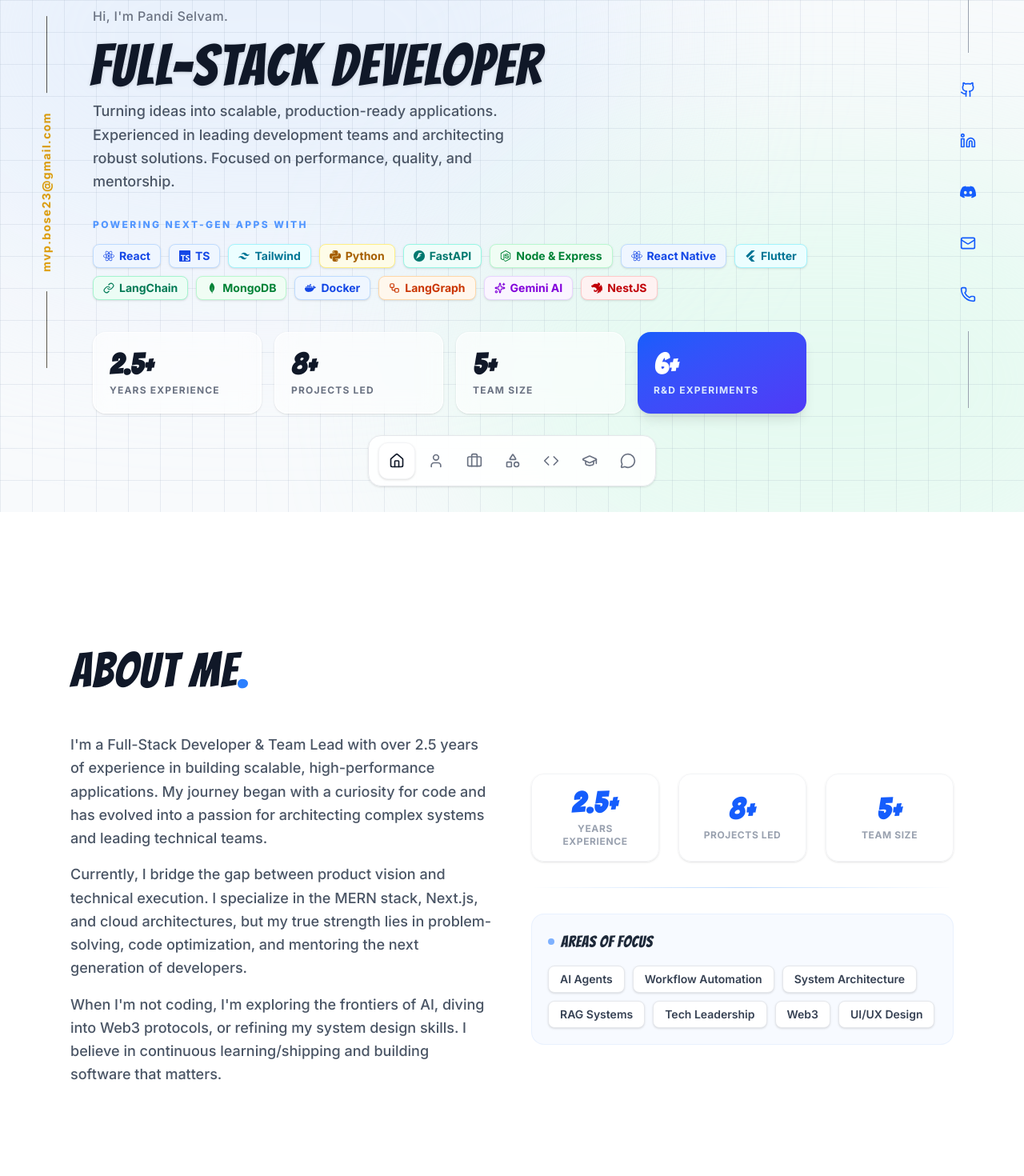
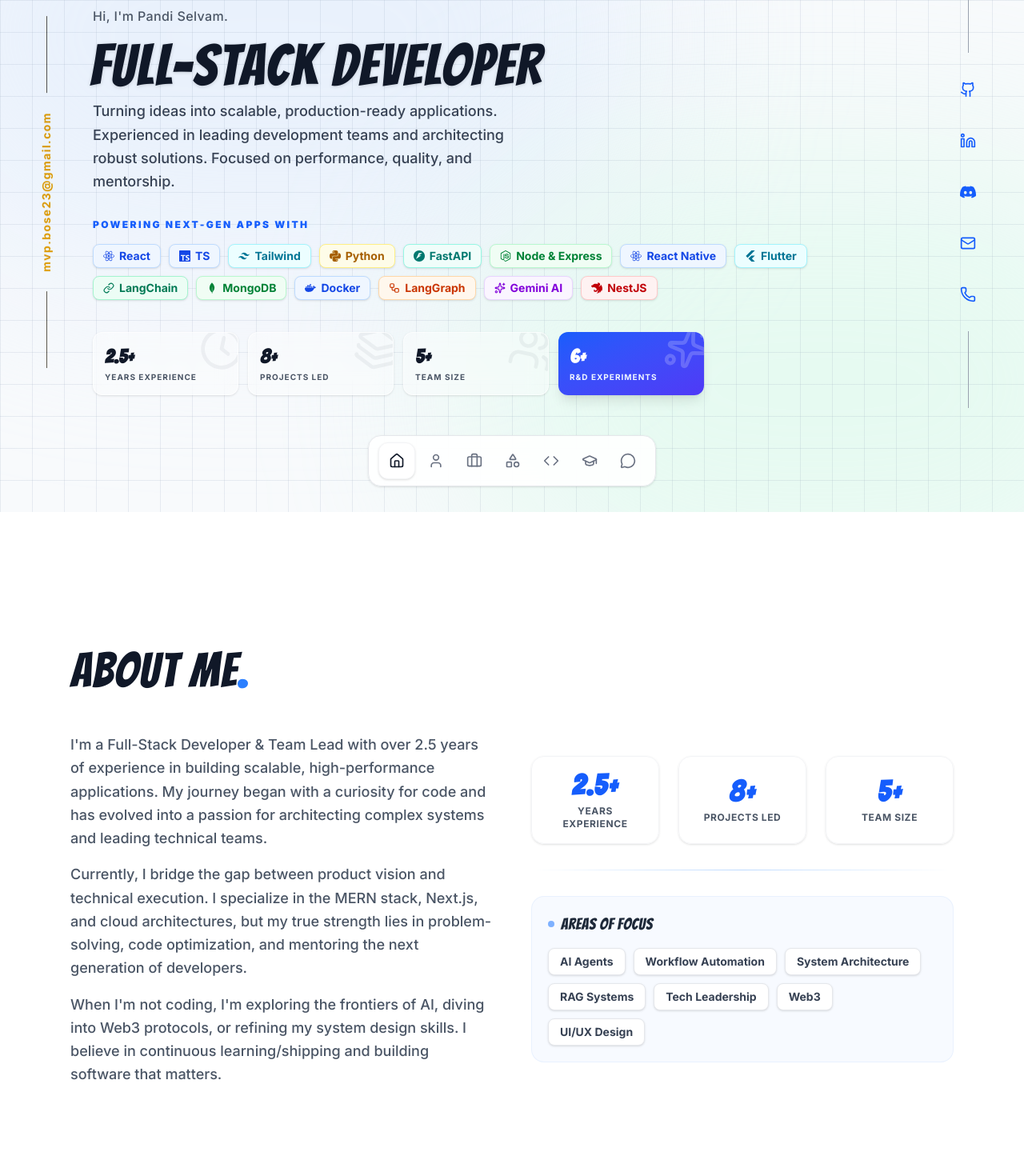
Before and after one commit to Pandi2352/pandi-portfolio, a React (Vite) app: page / in a window 1280 px wide. Shown: the part 160-1630 px from the top of the page at 80% size. Built offline with nearby package versions, Linux system fonts and the light colour scheme.

Commit message:
feat: Implement core portfolio website structure with lazy loading for sections and an SEO sitemap.

```diff
--- a/index.html
+++ b/index.html
@@ -11,13 +11,10 @@
     </script>
     <meta charset="UTF-8" />
     <link rel="icon" type="image/svg+xml" href="/vite.svg" />
-    <link rel="preconnect" href="https://fonts.googleapis.com">
-    <link rel="preconnect" href="https://fonts.gstatic.com" crossorigin>
-    <link href="https://fonts.googleapis.com/css2?family=Bangers&family=Inter:ital,opsz,wght@0,14..32,100..900;1,14..32,100..900&display=swap" rel="stylesheet">
 
     <!-- SEO & Performance -->
-    <meta name="description" content="Senior Full-Stack Developer & Team Lead specializing in MERN stack, Next.js, and AI automation. Architecting scalable web solutions." />
-    <meta name="keywords" content="Pandi Selvam, Full Stack Developer, Team Lead, MERN Stack, React, Next.js, AI Agents, Web3, Software Engineer" />
+    <meta name="description" content="Senior Full-Stack Developer & Team Lead specializing in MERN stack, Next.js, and AI automation. Architecting scalable web solutions in India." />
+    <meta name="keywords" content="Pandi Selvam, Full Stack Developer India, Team Lead, MERN Stack, React, Next.js, AI Agents, Web3, Software Engineer, Sivakasi, Tamil Nadu" />
     <meta name="author" content="Pandi Selvam" />
     <meta name="theme-color" content="#ffffff" media="(prefers-color-scheme: light)" />
     <meta name="theme-color" content="#0b1120" media="(prefers-color-scheme: dark)" />
@@ -27,6 +24,8 @@
     <meta property="og:url" content="https://pandiselvam.in/" />
     <meta property="og:title" content="Pandi Selvam | Senior Full-Stack Developer" />
     <meta property="og:description" content="Senior Full-Stack Developer & Team Lead specializing in MERN stack, Next.js, and AI automation." />
+    <meta property="og:site_name" content="Pandi Selvam Portfolio" />
+    <meta property="og:locale" content="en_US" />
 
     <meta property="og:image" content="https://pandiselvam.in/og-image.png" />
     <meta name="twitter:card" content="summary_large_image" />
@@ -34,6 +33,7 @@
     <meta name="twitter:title" content="Pandi Selvam | Senior Full-Stack Developer" />
     <meta name="twitter:description" content="Senior Full-Stack Developer & Team Lead specializing in MERN stack, Next.js, and AI automation." />
     <meta name="twitter:image" content="https://pandiselvam.in/og-image.png" />
+    <meta name="twitter:creator" content="@mvp_bose" />
 
     <link rel="canonical" href="https://pandiselvam.in/" />
     <link rel="manifest" href="/manifest.json" />
@@ -56,10 +56,49 @@
       "knowsAbout": ["Full Stack Development", "MERN Stack", "Next.js", "AI Agents", "Web3", "System Architecture", "Leadership"]
     }
     </script>
+    <meta name="robots" content="index, follow" />
+    <meta name="googlebot" content="index, follow" />
+    <meta name="apple-mobile-web-app-capable" content="yes" />
+    <meta name="apple-mobile-web-app-status-bar-style" content="default" />
+    <meta name="apple-mobile-web-app-title" content="Pandi Selvam" />
+    <meta name="format-detection" content="telephone=no" />
   </head>
   <body>
-    <noscript>You need to enable JavaScript to run this app.</noscript>
-    <div id="root"></div>
+    <noscript>
+      <div style="padding: 20px; text-align: center; font-family: sans-serif;">
+        <h1>Pandi Selvam | Senior Full-Stack Developer</h1>
+        <p>Turning ideas into scalable, production-ready applications. Experienced in leading development teams and architecting robust solutions.</p>
+        <p>You need to enable JavaScript to run this app properly.</p>
+      </div>
+    </noscript>
+
+    <div id="root">
+      <!-- Static SEO Content (Visible in View Source) -->
+      <header style="display:none">
+        <h1>Pandi Selvam | Senior Full-Stack Developer & Team Lead</h1>
+        <nav>
+          <a href="#about">About</a>
+          <a href="#experience">Experience</a>
+          <a href="#projects">Projects</a>
+          <a href="#skills">Skills</a>
+          <a href="#contact">Contact</a>
+        </nav>
+      </header>
+      <main style="display:none">
+        <section id="hero">
+          <h2>FULL-STACK DEVELOPER</h2>
+          <p>Turning ideas into scalable, production-ready applications. Experienced in leading development teams and architecting robust solutions. Focused on performance, quality, and mentorship.</p>
+        </section>
+        <section id="about-summary">
+          <h3>About Pandi Selvam</h3>
+          <p>Full-Stack Developer & Team Lead with over 2.5 years of experience in building scalable, high-performance applications. Specialist in MERN stack, Next.js, and AI automation.</p>
+        </section>
+      </main>
+      <footer style="display:none">
+        <p>&copy; 2026 Pandi Selvam. Based in Sivakasi, Tamil Nadu, India.</p>
+      </footer>
+    </div>
+
     <script type="module" src="/src/main.tsx"></script>
   </body>
 </html>
--- a/src/components/About.tsx
+++ b/src/components/About.tsx
@@ -32,7 +32,7 @@
                 <span className="text-3xl md:text-4xl font-bold text-blue-600 font-['Bangers'] tracking-wider group-hover:scale-110 transition-transform duration-300">
                   {stat.value}
                 </span>
-                <span className="text-xs font-bold text-gray-400 uppercase tracking-wider text-center">
+                <span className="text-xs font-bold text-gray-600 uppercase tracking-wider text-center">
                   {stat.label}
                 </span>
               </div>
--- a/src/components/Experience.tsx
+++ b/src/components/Experience.tsx
@@ -44,7 +44,7 @@
                         </div>
                     </div>
 
-                    <div className="flex flex-col items-start md:items-end gap-1 text-sm text-gray-500">
+                    <div className="flex flex-col items-start md:items-end gap-1 text-sm text-gray-600">
                         <span className="flex items-center gap-1.5">
                             <Calendar className="w-3.5 h-3.5" />
                             {job.duration}
--- a/src/components/Footer.tsx
+++ b/src/components/Footer.tsx
@@ -23,7 +23,7 @@
         {/* Social Links (Mobile only, desktop uses sidebar) */}
         <div className="flex md:hidden items-center gap-4">
             {socials.map((social, index) => (
-                <a key={index} href={social.href} className="text-gray-400 hover:text-blue-600 transition-colors">
+                <a key={index} href={social.href} aria-label={social.label} className="text-gray-400 hover:text-blue-600 transition-colors">
                     <social.icon className="w-4 h-4" />
                 </a>
             ))}
--- a/src/components/Home.tsx
+++ b/src/components/Home.tsx
@@ -1,6 +1,6 @@
-import React, { useState, useEffect, Suspense, lazy, memo } from "react";
+import React, { useState, useEffect, lazy, memo } from "react";
 import { portfolioData } from "../data/portfolio";
-import { Phone } from "lucide-react";
+import { Phone, Clock, Layers, Users, Sparkles } from "lucide-react";
 
 const About = lazy(() => import("./About"));
 const Education = lazy(() => import("./Education"));
@@ -11,6 +11,7 @@
 const Footer = lazy(() => import("./Footer"));
 
 import AnimatedBackground from "./AnimatedBackground";
+import LazySection from "./LazySection";
 
 // Loading component
 const SectionLoader = () => (
@@ -86,6 +87,7 @@
                    href={action.href}
                    target="_blank"
                    rel="noopener noreferrer"
+                   aria-label={`View ${personal.name}'s Resume`}
                    className="flex items-center gap-2 text-gray-600 hover:text-blue-600 font-medium transition-colors duration-300 group"
                  >
                    <action.icon className="w-5 h-5 text-blue-500 group-hover:scale-110 transition-transform" />
@@ -100,6 +102,7 @@
 
           <a
             href={`tel:${personal.phone}`}
+            aria-label={`Call ${personal.name} at ${personal.phone}`}
             className="flex items-center gap-2 text-gray-600 hover:text-blue-600 font-medium transition-colors duration-300 group"
           >
             <Phone className="w-5 h-5 text-blue-500 group-hover:scale-110 transition-transform" />
@@ -113,6 +116,7 @@
         <div className="h-24 w-[1px] bg-gray-400"></div>
         <a
           href={`mailto:${personal.email}`}
+          aria-label={`Email ${personal.name}`}
           className="writing-vertical-rl text-blue-600 hover:text-blue-800 font-bold tracking-widest transition-colors duration-300 transform rotate-180 text-sm"
           style={{ writingMode: "vertical-rl" }}
         >
@@ -144,7 +148,7 @@
           <main className="flex flex-col items-start justify-start min-h-screen px-6 md:px-12 text-left max-w-full md:max-w-6xl mx-auto pt-32 md:pt-32 w-full">
 
             <div className="mb-4 pl-1">
-              <span className="text-gray-500 font-medium text-base tracking-wide transition-colors duration-300">
+              <span className="text-gray-600 font-medium text-base tracking-wide transition-colors duration-300">
                 {personal.greeting}
               </span>
             </div>
@@ -153,15 +157,13 @@
               <span className="block">{hero.headline.part1}</span>
             </h1>
 
-            <p className="max-w-xl text-lg text-gray-600 mb-8 leading-relaxed text-left pl-1 transition-colors duration-300 font-medium">
+            <p className="max-w-xl text-lg text-gray-700 mb-8 leading-relaxed text-left pl-1 transition-colors duration-300 font-medium">
               {hero.description}
             </p>
 
-
-
             {/* Tech Stack Section */}
             <div className="flex flex-col gap-4 mb-10 pl-1 w-full max-w-5xl">
-              <span className="uppercase tracking-[0.2em] text-xs font-extrabold text-blue-500/80">Powering Next-Gen Apps With</span>
+              <span className="uppercase tracking-[0.2em] text-xs font-extrabold text-blue-600">Powering Next-Gen Apps With</span>
               <div className="flex flex-wrap gap-2.5">
                 {stack.map((tech, index) => (
                   <TechBadge
@@ -175,26 +177,43 @@
             </div>
 
             {/* Key Stats / Highlights */}
-            <div className="grid grid-cols-2 md:grid-cols-4 gap-4 w-full max-w-4xl pl-1 animate-fadeIn delay-300">
-              {about.stats.map((stat, index) => (
-                <div key={index} className="flex flex-col items-start justify-center p-5 bg-white/60 backdrop-blur-md border border-white/80 rounded-2xl shadow-sm hover:-translate-y-1 hover:shadow-md transition-all duration-300 group">
-                   <span className="text-3xl md:text-4xl font-black text-gray-900 font-['Bangers'] tracking-wide group-hover:text-blue-600 transition-colors">
+            <div className="grid grid-cols-2 lg:grid-cols-4 gap-3 w-full max-w-3xl pl-1">
+              {about.stats.map((stat, index) => {
+                const icons = [Clock, Layers, Users];
+                const Icon = icons[index];
+                return (
+                  <div
+                    key={index}
+                    className="flex flex-col items-start justify-center p-3.5 bg-white/40 backdrop-blur-md border border-white/60 rounded-xl shadow-sm hover:shadow-md hover:-translate-y-1 transition-all duration-300 group relative overflow-hidden"
+                  >
+                    <div className="absolute -right-2 -top-2 opacity-5 group-hover:opacity-10 transition-opacity">
+                      {Icon && <Icon size={56} className="rotate-12" />}
+                    </div>
+                    <div className="flex flex-col relative z-10">
+                      <span className="text-2xl md:text-2xl font-black text-gray-900 font-['Bangers'] tracking-wide group-hover:text-blue-600 transition-colors">
                         {stat.value}
                       </span>
-                   <span className="text-[10px] md:text-xs font-bold text-gray-500 uppercase tracking-widest mt-1">
+                      <span className="text-[10px] font-bold text-gray-600 uppercase tracking-widest mt-0.5">
                         {stat.label}
                       </span>
                     </div>
-              ))}
+                  </div>
+                );
+              })}
                {/* Dynamic Stat for Learning Projects */}
                {portfolioData.learningProjects && (
-                <div className="flex flex-col items-start justify-center p-5 bg-gradient-to-br from-blue-600 to-indigo-600 text-white rounded-2xl shadow-lg hover:-translate-y-1 hover:shadow-xl transition-all duration-300">
-                   <span className="text-3xl md:text-4xl font-black font-['Bangers'] tracking-wide">
+                <div className="flex flex-col items-start justify-center p-3.5 bg-gradient-to-br from-blue-600 to-indigo-600 text-white rounded-xl shadow-lg hover:shadow-xl hover:-translate-y-1 transition-all duration-300 group relative overflow-hidden">
+                   <div className="absolute -right-2 -top-2 opacity-20">
+                      <Sparkles size={56} className="rotate-12" />
+                   </div>
+                   <div className="flex flex-col relative z-10">
+                     <span className="text-2xl md:text-2xl font-black font-['Bangers'] tracking-wide">
                        {portfolioData.learningProjects.length}+
                      </span>
-                   <span className="text-[10px] md:text-xs font-bold text-blue-100 uppercase tracking-widest mt-1">
+                     <span className="text-[10px] font-bold text-blue-50 uppercase tracking-widest mt-0.5">
                        R&D Experiments
                      </span>
+                   </div>
                 </div>
                )}
             </div>
@@ -207,7 +226,8 @@
                   href={social.href}
                   target="_blank"
                   rel="noopener noreferrer"
-                  className="p-3 bg-white/50 backdrop-blur-sm rounded-xl text-gray-500 border border-gray-100 shadow-sm hover:text-blue-600 transition-colors duration-200"
+                  aria-label={social.label}
+                  className="p-3 bg-white/50 backdrop-blur-sm rounded-xl text-gray-600 border border-gray-100 shadow-sm hover:text-blue-600 transition-colors duration-200"
                 >
                   <social.icon className="w-5 h-5" />
                 </a>
@@ -216,39 +236,46 @@
           </main>
         </div>
 
-        <Suspense fallback={<SectionLoader />}>
-            {/* About Section */}
+        {/* Deferred Sections */}
         <div id="about" className="w-full">
+          <LazySection fallback={<SectionLoader />}>
             <About />
+          </LazySection>
         </div>
 
-            {/* Experience Section */}
         <div id="experience" className="w-full">
+          <LazySection fallback={<SectionLoader />}>
             <Experience />
+          </LazySection>
         </div>
 
-            {/* Skills Section */}
         <div id="skills" className="w-full">
+          <LazySection fallback={<SectionLoader />}>
             <Skills />
+          </LazySection>
         </div>
 
-            {/* Projects Section */}
         <div id="projects" className="w-full">
+          <LazySection fallback={<SectionLoader />}>
             <Projects />
+          </LazySection>
         </div>
 
-            {/* Education Section */}
         <div id="education" className="w-full">
+          <LazySection fallback={<SectionLoader />}>
             <Education />
+          </LazySection>
         </div>
 
-            {/* Contact Section */}
         <div id="contact" className="w-full">
+          <LazySection fallback={<SectionLoader />}>
             <Contact />
+          </LazySection>
         </div>
 
+        <LazySection>
           <Footer />
-        </Suspense>
+        </LazySection>
 
         {/* Spacer for bottom nav visibility */}
         <div className="h-24"></div>
--- /dev/null
+++ b/src/components/LazySection.tsx
@@ -0,0 +1,54 @@
+import React, { useState, useEffect, useRef, Suspense, type ReactNode } from 'react';
+
+interface LazySectionProps {
+  children: ReactNode;
+  fallback?: ReactNode;
+  threshold?: number;
+  rootMargin?: string;
+}
+
+/**
+ * A wrapper component that delays rendering of its children until it enters the viewport.
+ * Useful for deferring the loading of React.lazy components and improving LCP/TBT.
+ */
+const LazySection: React.FC<LazySectionProps> = ({
+  children,
+  fallback = null,
+  threshold = 0.1,
+  rootMargin = '200px'
+}) => {
+  const [isIntersecting, setIntersecting] = useState(false);
+  const sectionRef = useRef<HTMLDivElement>(null);
+
+  useEffect(() => {
+    const observer = new IntersectionObserver(
+      ([entry]) => {
+        if (entry.isIntersecting) {
+          setIntersecting(true);
+          observer.disconnect();
+        }
+      },
+      { threshold, rootMargin }
+    );
+
+    if (sectionRef.current) {
+      observer.observe(sectionRef.current);
+    }
+
+    return () => observer.disconnect();
+  }, [threshold, rootMargin]);
+
+  return (
+    <div ref={sectionRef} className="w-full min-h-[100px]">
+      {isIntersecting ? (
+        <Suspense fallback={fallback}>
+          {children}
+        </Suspense>
+      ) : (
+        fallback
+      )}
+    </div>
+  );
+};
+
+export default LazySection;
--- a/src/components/Skills.tsx
+++ b/src/components/Skills.tsx
@@ -55,7 +55,7 @@
                       }
                     `}
                   >
-                    <skill.icon className={`w-4 h-4 ${isSpecial ? "text-purple-500" : "text-gray-400 group-hover/item:text-blue-500"}`} />
+                    <skill.icon className={`w-4 h-4 ${isSpecial ? "text-purple-500" : "text-gray-600"}`} />
                     <span className="text-sm font-semibold">
                       {skill.name}
                     </span>
--- a/src/main.tsx
+++ b/src/main.tsx
@@ -1,6 +1,11 @@
 import { StrictMode } from 'react'
 import { createRoot } from 'react-dom/client'
 import { BrowserRouter } from 'react-router-dom'
+import '@fontsource/inter/400.css'
+import '@fontsource/inter/500.css'
+import '@fontsource/inter/700.css'
+import '@fontsource/inter/900.css'
+import '@fontsource/bangers/400.css'
 import './index.css'
 import App from './App.tsx'
 import { ThemeProvider } from './context/ThemeContext'
```
Also changed, not shown: package.json (+5 -2 lines), vite.config.ts (+66 -6 lines), 2 other files (tests, documents, lock files or other folders). Lines whose indentation alone changed are shown as unchanged.
